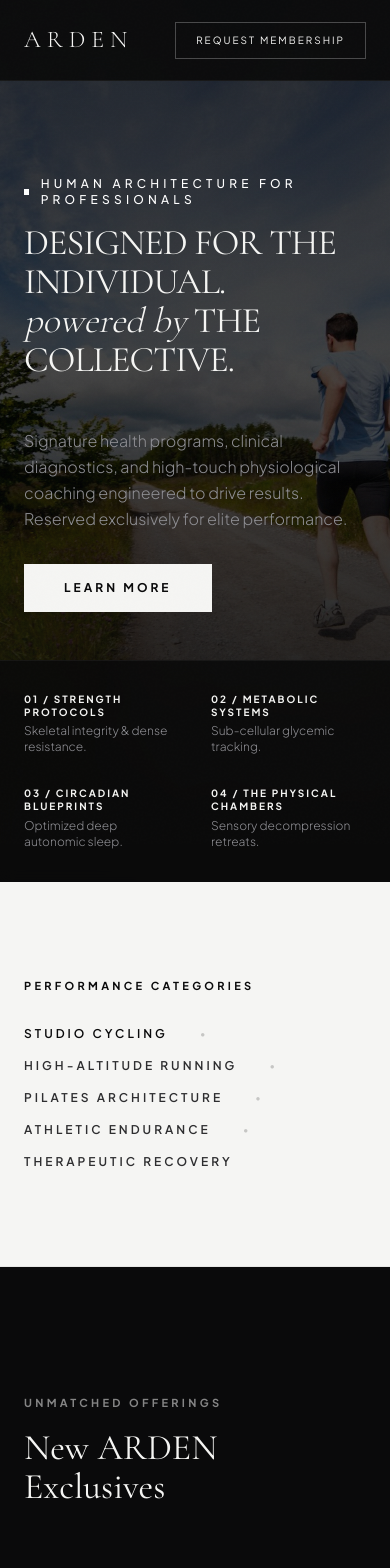
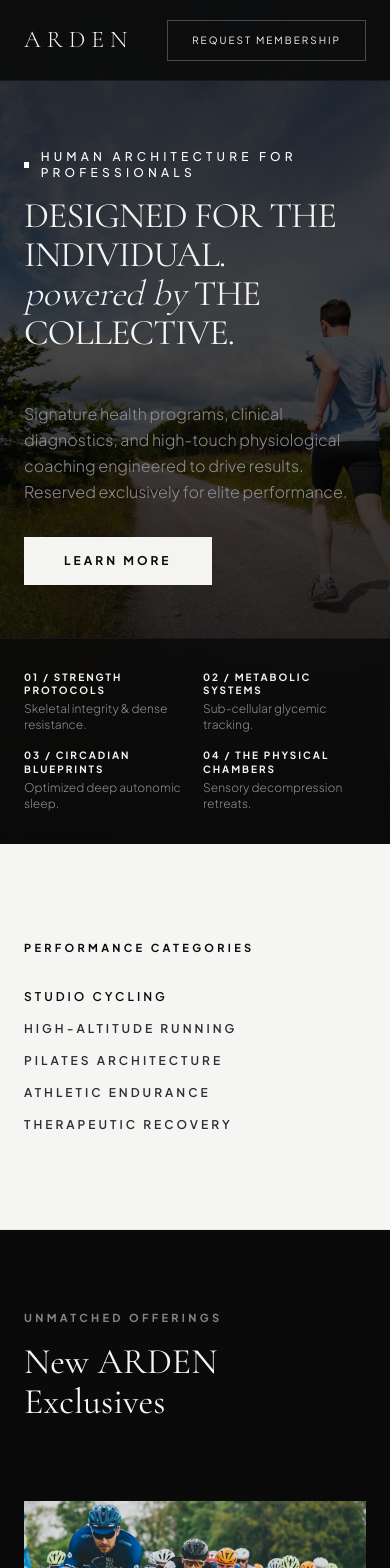
Before and after one commit to aetheramizu/arden-performance, a Next.js app: page / in a window 390 px wide. Shown: the top 1568 px of the page. Built offline with nearby package versions, Linux system fonts and the light colour scheme.

Commit message:
fix: refine responsive layouts

```diff
--- a/components/Exclusives.tsx
+++ b/components/Exclusives.tsx
@@ -2,7 +2,7 @@ import Link from 'next/link';
 
 export default function Exclusives() {
   return (
-    <section id="exclusives" className="py-32 bg-obsidian border-b border-white/[0.05]">
+    <section id="exclusives" className="py-20 md:py-32 bg-obsidian border-b border-white/[0.05]">
       <div className="max-w-7xl mx-auto px-6 md:px-12">
         {/* Section Header */}
         <div className="mb-20">
--- a/components/Faq.tsx
+++ b/components/Faq.tsx
@@ -14,7 +14,7 @@ function FaqItem({ question, answer, isOpen, onToggle }: FaqItemProps) {
     <div className="border-b border-obsidian/10 pb-6 group">
       <button
         onClick={onToggle}
-        className="w-full flex justify-between items-center text-left py-2 focus:outline-none transition-colors duration-200 cursor-pointer"
+        className="w-full flex justify-between items-center text-left py-4 focus:outline-none transition-colors duration-200 cursor-pointer"
       >
         <span className="font-sans text-xs sm:text-sm font-bold uppercase tracking-wider text-obsidian pr-4">
           {question}
@@ -67,7 +67,7 @@ export default function Faq() {
   return (
     <section
       id="faq"
-      className="py-32 bg-warmWhite text-obsidian border-b border-obsidian/[0.06] transition-colors duration-500"
+      className="py-20 md:py-32 bg-warmWhite text-obsidian border-b border-obsidian/[0.06] transition-colors duration-500"
     >
       <div className="max-w-7xl mx-auto px-6 md:px-12">
         <div className="grid grid-cols-1 lg:grid-cols-12 gap-16 items-start">
--- a/components/Header.tsx
+++ b/components/Header.tsx
@@ -16,7 +16,7 @@ export default function Header() {
         </Link>
 
         {/* Editorial Nav Links */}
-        <nav className="hidden md:flex items-center space-x-12" aria-label="Main Navigation">
+        <nav className="hidden md:flex items-center space-x-6 lg:space-x-12" aria-label="Main Navigation">
           <Link
             href="#exclusives"
             className="text-[10px] uppercase tracking-[0.2em] text-mutedGray hover:text-warmWhite transition-colors duration-200"
@@ -47,7 +47,7 @@ export default function Header() {
         <div className="flex items-center space-x-6">
           <Link
             href="#apply"
-            className="relative group overflow-hidden px-5 py-2.5 border border-white/25 text-[10px] uppercase tracking-[0.2em] text-warmWhite rounded-none transition-colors duration-300 hover:border-warmWhite hover:bg-white/[0.05]"
+            className="relative group overflow-hidden px-6 py-3 md:px-5 md:py-2.5 border border-white/25 text-[10px] uppercase tracking-[0.2em] text-warmWhite rounded-none transition-colors duration-300 hover:border-warmWhite hover:bg-white/[0.05]"
           >
             <span className="relative z-10">Request Membership</span>
           </Link>
--- a/components/Hero.tsx
+++ b/components/Hero.tsx
@@ -11,7 +11,7 @@ export default function Hero() {
       />
 
       {/* Hero Content */}
-      <div className="relative z-10 max-w-7xl mx-auto px-6 md:px-12 w-full my-auto pt-44 pb-12 flex flex-col items-start space-y-12">
+      <div className="relative z-10 max-w-7xl mx-auto px-6 md:px-12 w-full my-auto pt-32 pb-8 md:pt-44 md:pb-12 flex flex-col items-start space-y-12">
         <div className="space-y-4 max-w-5xl">
           {/* Tiny Brand Tagline */}
           <div className="flex items-center space-x-3 text-white">
@@ -48,7 +48,7 @@ export default function Hero() {
 
       {/* Sticky Coordinate Stats (Hero Footer) */}
       <div className="relative z-10 w-full border-t border-white/[0.05] bg-obsidian/90 backdrop-blur-sm">
-        <div className="max-w-7xl mx-auto px-6 md:px-12 py-8 grid grid-cols-2 md:grid-cols-4 gap-8 text-xs text-mutedGray">
+        <div className="max-w-7xl mx-auto px-6 md:px-12 py-8 grid grid-cols-2 md:grid-cols-4 gap-4 sm:gap-8 text-xs text-mutedGray">
           <div className="space-y-1">
             <span className="text-warmWhite font-bold block text-[10px] uppercase tracking-[0.2em]">
               01 / STRENGTH PROTOCOLS
--- a/components/Intake.tsx
+++ b/components/Intake.tsx
@@ -25,13 +25,13 @@ export default function Intake() {
   };
 
   return (
-    <section id="apply" className="py-32 bg-obsidian">
+    <section id="apply" className="py-20 md:py-32 bg-obsidian">
       <div className="max-w-7xl mx-auto px-6 md:px-12">
         <div className="grid grid-cols-1 lg:grid-cols-12 gap-16 items-start">
 
           {/* Left Side: Editorial Banner Frame */}
           <div className="lg:col-span-5 relative group">
-            <div className="relative aspect-[4/5] bg-zinc-900 overflow-hidden shadow-2xl">
+            <div className="relative aspect-[16/10] lg:aspect-[4/5] bg-zinc-900 overflow-hidden shadow-2xl">
               <img
                 src="/images/intake-consult.jpg"
                 alt="Curated wellness clinic interior for direct physiological consultation"
--- a/components/PerformanceCategories.tsx
+++ b/components/PerformanceCategories.tsx
@@ -15,22 +15,22 @@ export default function PerformanceCategories() {
             <span className="text-obsidian hover:opacity-75 transition-opacity duration-200 cursor-pointer">
               STUDIO CYCLING
             </span>
-            <span className="text-obsidian/20 font-light" aria-hidden="true">•</span>
+            <span className="hidden sm:inline text-obsidian/20 font-light" aria-hidden="true">•</span>
 
             <span className="hover:text-obsidian transition-colors duration-200 cursor-pointer">
               HIGH-ALTITUDE RUNNING
             </span>
-            <span className="text-obsidian/20 font-light" aria-hidden="true">•</span>
+            <span className="hidden sm:inline text-obsidian/20 font-light" aria-hidden="true">•</span>
 
             <span className="hover:text-obsidian transition-colors duration-200 cursor-pointer">
               PILATES ARCHITECTURE
             </span>
-            <span className="text-obsidian/20 font-light" aria-hidden="true">•</span>
+            <span className="hidden sm:inline text-obsidian/20 font-light" aria-hidden="true">•</span>
 
             <span className="hover:text-obsidian transition-colors duration-200 cursor-pointer">
               ATHLETIC ENDURANCE
             </span>
-            <span className="text-obsidian/20 font-light" aria-hidden="true">•</span>
+            <span className="hidden sm:inline text-obsidian/20 font-light" aria-hidden="true">•</span>
 
             <span className="hover:text-obsidian transition-colors duration-200 cursor-pointer">
               THERAPEUTIC RECOVERY
--- a/components/PerformanceSystem.tsx
+++ b/components/PerformanceSystem.tsx
@@ -60,7 +60,7 @@ export default function PerformanceSystem() {
   return (
     <section
       id="system"
-      className="py-32 bg-warmWhite text-obsidian border-b border-obsidian/[0.06] transition-colors duration-500"
+      className="py-20 md:py-32 bg-warmWhite text-obsidian border-b border-obsidian/[0.06] transition-colors duration-500"
     >
       <div className="max-w-7xl mx-auto px-6 md:px-12">
         {/* Section Header */}
--- a/components/Retreats.tsx
+++ b/components/Retreats.tsx
@@ -2,7 +2,7 @@ export default function Retreats() {
   return (
     <section
       id="retreats"
-      className="py-32 bg-warmWhite text-obsidian border-b border-obsidian/[0.06] transition-colors duration-500"
+      className="py-20 md:py-32 bg-warmWhite text-obsidian border-b border-obsidian/[0.06] transition-colors duration-500"
     >
       <div className="max-w-7xl mx-auto px-6 md:px-12">
         <div className="grid grid-cols-1 lg:grid-cols-12 gap-16 items-center">
```
Also changed, not shown: components/DiagnosticPreview.tsx (+13 -13 lines).
